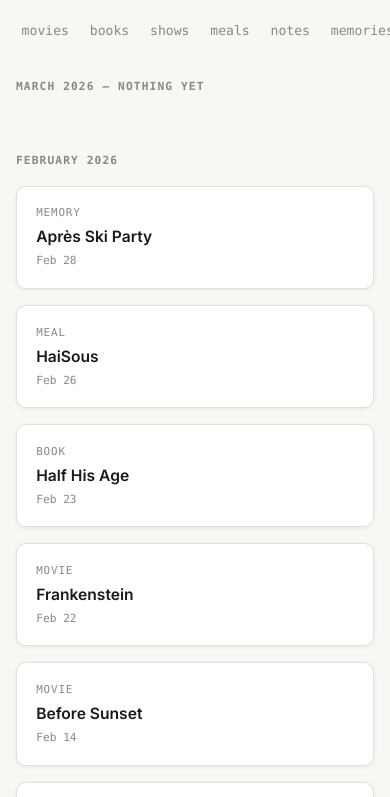
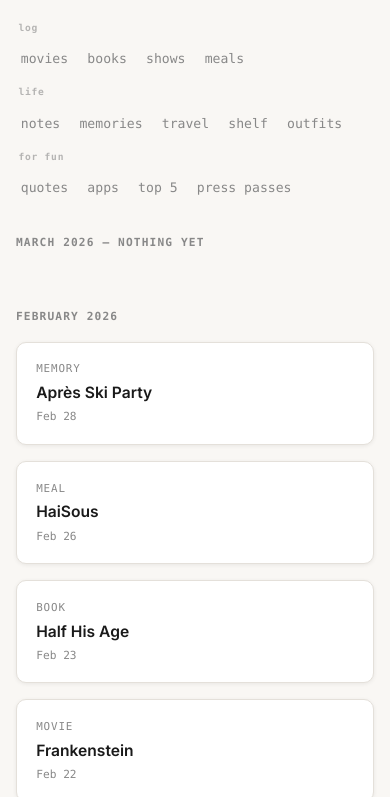
Before and after one commit to moderidden/dumblr, a website: page index.html in a window 390 px wide. Shown: the part 47-844 px from the top of the page. Drawn offline with Linux system fonts and the light colour scheme.

Commit message:
responsive grid, mobile nav sections, disable title expand on mobile

```diff
--- a/assets/css/site.css
+++ b/assets/css/site.css
@@ -237,7 +237,6 @@ button:hover {
 .site-main {
   flex: 1;
   min-width: 0;
-  max-width: 860px;
   padding: 2rem 1.5rem;
   display: flex;
   flex-direction: column;
@@ -642,7 +641,12 @@ button:hover {
 
 /* ── Responsive ── */
 @media (max-width: 680px) {
-  /* Remove sidebar offset — sidebar becomes a horizontal strip */
+  /* Disable title expand animation on mobile */
+  .site-title:hover .title-insert {
+    max-width: 0;
+  }
+
+  /* Remove sidebar offset — sidebar becomes a top strip */
   .site-layout {
     padding-left: 0;
   }
@@ -656,28 +660,36 @@ button:hover {
     padding: 0;
   }
 
+  /* Nav becomes a wrapping flex container — each section label forces a new row */
   .site-sidebar nav {
     display: flex;
+    flex-wrap: wrap;
     align-items: center;
     gap: 0.1rem;
-    overflow-x: auto;
-    overflow-y: hidden;
-    padding: 0.4rem 0.75rem 0.5rem;
-    scrollbar-width: none;
-    -ms-overflow-style: none;
-  }
-  .site-sidebar nav::-webkit-scrollbar {
-    display: none;
+    padding: 0.3rem 0.75rem 0.5rem;
   }
 
-  /* Hide section labels on mobile — just show the links inline */
+  /* Section labels span full width so links wrap beneath each one */
   .sidebar-section-label {
-    display: none;
+    display: block;
+    flex-basis: 100%;
+    font-size: 0.6rem;
+    font-weight: 600;
+    font-family: var(--font-mono);
+    letter-spacing: 0.08em;
+    color: var(--text-muted);
+    opacity: 0.6;
+    padding: 0.4rem 0.4rem 0.1rem;
+    margin-top: 0.2rem;
+    user-select: none;
+  }
+  .sidebar-section-label:first-child {
+    margin-top: 0;
   }
 
   .sidebar-link {
     white-space: nowrap;
-    padding: 0.3rem 0.6rem;
+    padding: 0.25rem 0.55rem;
   }
 
   .site-main {
```
